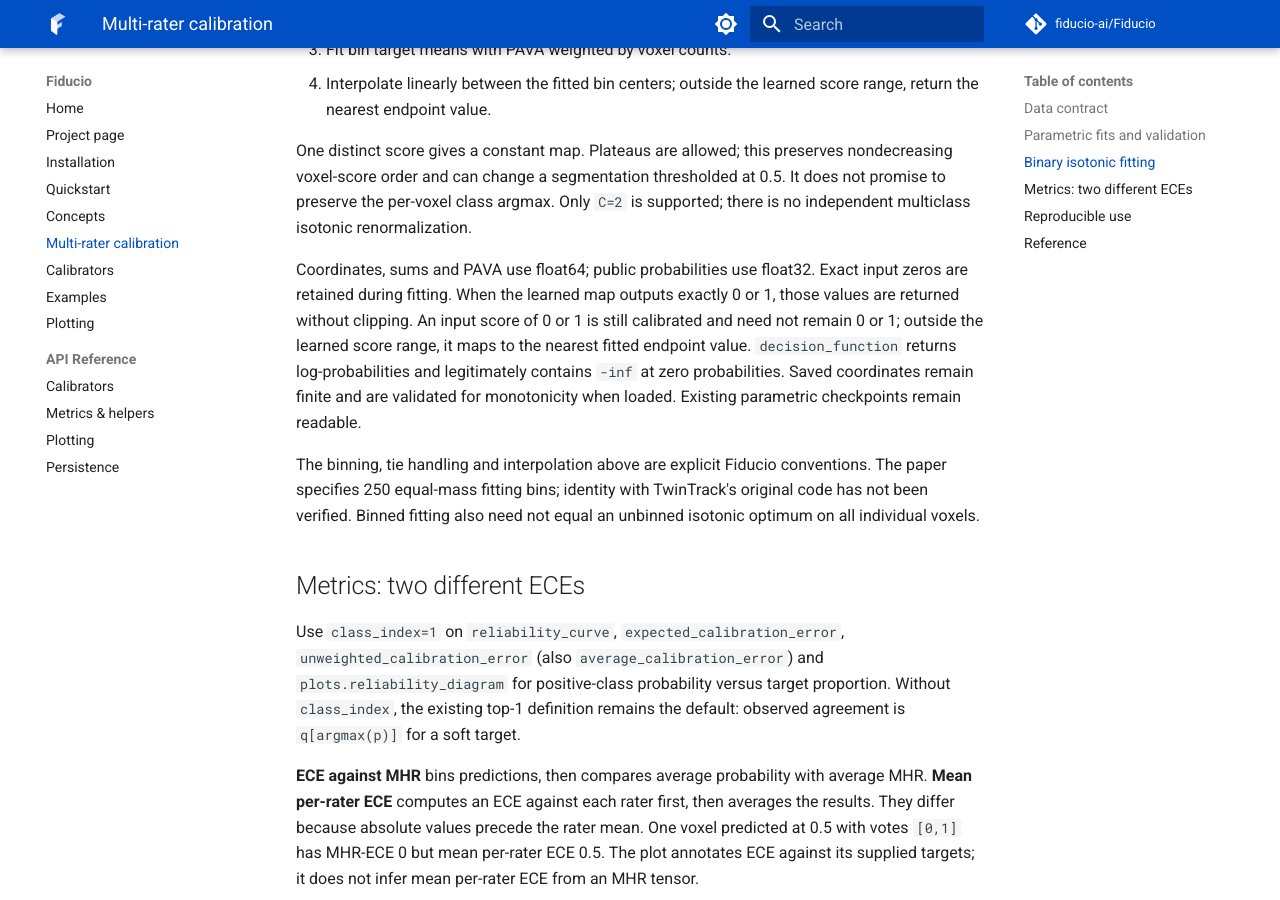
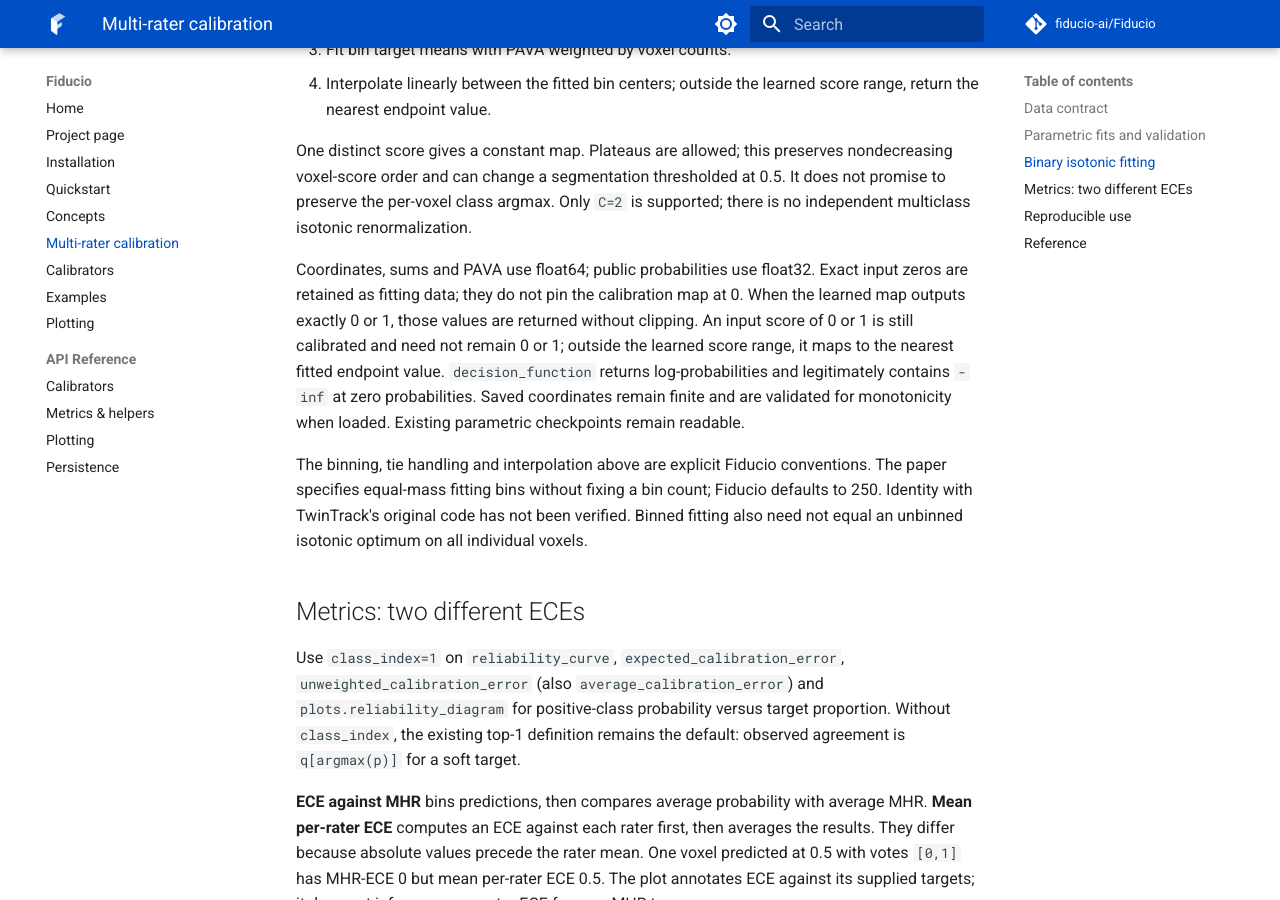
Before and after one commit to fiducio-ai/Fiducio, an MkDocs documentation site: the page built from docs/multi_rater.md, in a window 1280 px wide and 900 px high, scrolled down 1846 px. Built offline with MkDocs 1.6.1 and Material for MkDocs 9.7.7, drawn with Linux system fonts in a browser that asks for light colours; comment, search, counter and statistics services are not loaded.

Commit message:
Align multi-rater docs with the paper and clarify zero handling

```diff
--- a/docs/multi_rater.md
+++ b/docs/multi_rater.md
@@ -80,7 +80,8 @@ It does not promise to preserve the per-voxel class argmax. Only `C=2` is suppor
 there is no independent multiclass isotonic renormalization.
 
 Coordinates, sums and PAVA use float64; public probabilities use float32.
-Exact input zeros are retained during fitting. When the learned map outputs
+Exact input zeros are retained as fitting data; they do not pin the
+calibration map at 0. When the learned map outputs
 exactly 0 or 1, those values are returned without clipping. An input score of
 0 or 1 is still calibrated and need not remain 0 or 1; outside the learned
 score range, it maps to the nearest fitted endpoint value.
@@ -89,8 +90,9 @@ at zero probabilities. Saved coordinates remain finite and are validated for
 monotonicity when loaded. Existing parametric checkpoints remain readable.
 
 The binning, tie handling and interpolation above are explicit Fiducio
-conventions. The paper specifies 250 equal-mass fitting bins; identity with
-TwinTrack's original code has not been verified. Binned fitting also need not
+conventions. The paper specifies equal-mass fitting bins without fixing a bin
+count; Fiducio defaults to 250. Identity with TwinTrack's original code has not
+been verified. Binned fitting also need not
 equal an unbinned isotonic optimum on all individual voxels.
 
 ## Metrics: two different ECEs
```
